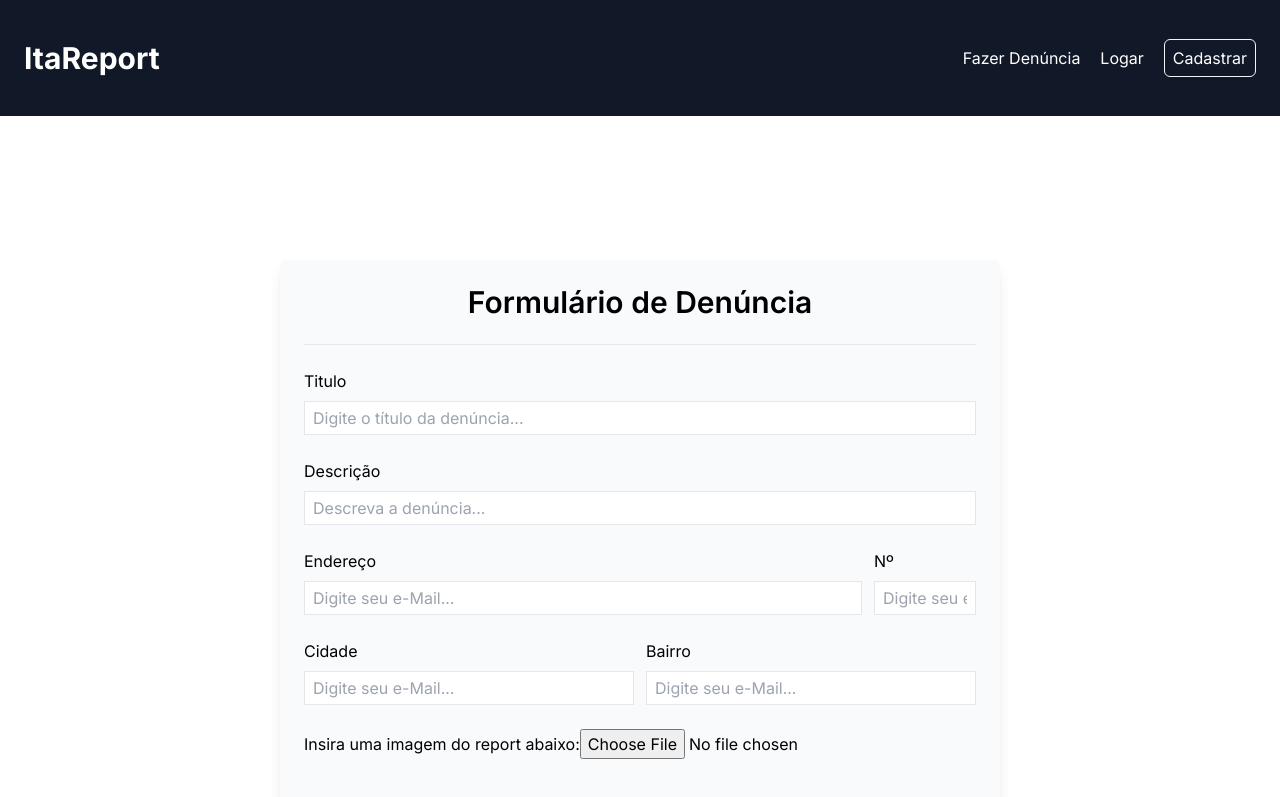
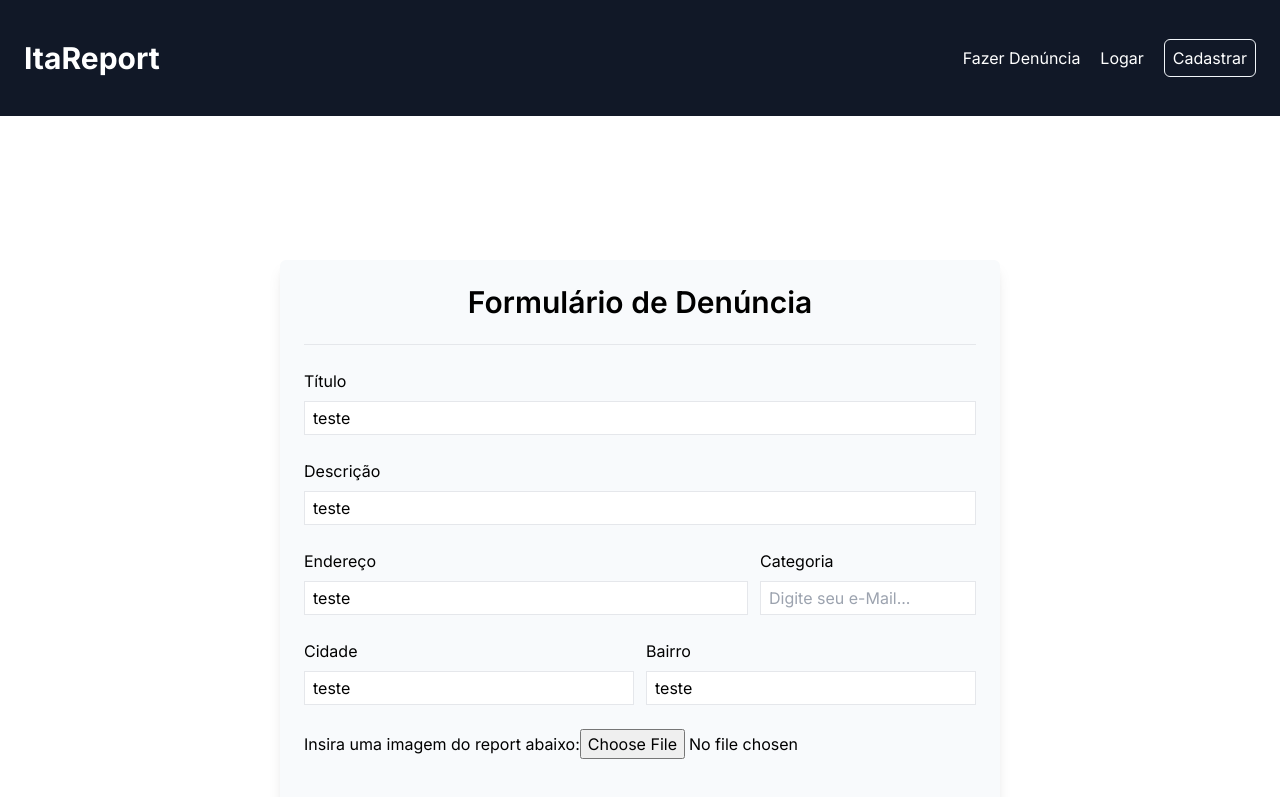
Before and after one commit to Theus1990/itareport, a Next.js app: page /formDenuncia in a window 1280 px wide. Shown: the top 797 px of the page. Built offline with nearby package versions, Linux system fonts and the light colour scheme.

Commit message:
form semi-funcional

```diff
--- a/src/app/formDenuncia/page.jsx
+++ b/src/app/formDenuncia/page.jsx
@@ -1,55 +1,116 @@
-import React from "react"
+"use client"
+
+import { React, useState } from "react"
 import Header from "../components/header"
 import Footer from "../components/footer"
+import axios from "axios"
 
 export default function Forms() {
+    const [title, setTitle] = useState("teste")
+    const [content, setContent] = useState("teste")
+    const [id, setId] = useState("4e266564-ed82-4233-8810-040e323d2350")
+    const [idCat, setIdCat] = useState("43116f59-0b4d-4da6-a8a4-3e82b87969be")
+    const [street, setStreet] = useState("teste")
+    const [district, setDistrict] = useState("teste")
+    const [city, setCity] = useState("teste")
+
+    const handleSubmit = (e) => {
+        e.preventDefault()
+
+        axios
+            .post("http://localhost:3030/report", {
+                title,
+                content,
+                id,
+                idCat,
+                street,
+                district,
+                city
+            })
+            .then((response) => {
+                console.log(response.data)
+
+                if (response.data.error) {
+                    alert(response.data.message)
+                    return
+                }
+
+                alert("Denúncia cadastrada com sucesso")
+            })
+            .catch((error) => {
+                console.log(error)
+                alert("Erro ao cadastrar denúncia")
+            })
+    }
+
     return (
         <>
+            <div className='create-report'>
                 <Header />
-            <div className='flex justify-center items-center pt-36 pb-36'>
+                <form
+                    className='flex justify-center items-center pt-36 pb-36'
+                    onSubmit={handleSubmit}
+                >
                     <div className='form-register grid grid-cols-2 gap-3 p-6 shadow-lg bg-slate-50 rounded-md'>
                         <h1 className='text-3xl block text-center font-semibold col-span-2'>
-                        <i className='fa-solid fa-user'></i> Formulário de
-                        Denúncia
+                            Formulário de Denúncia
                         </h1>
                         <hr className='mt-3 col-span-2' />
                         <div className='mt-3 col-span-2'>
-                        <label for='titulo' className='block text-base mb-2 '>
-                            Titulo
+                            <label
+                                htmlFor='title'
+                                className='block text-base mb-2'
+                            >
+                                Título
                             </label>
                             <input
                                 type='text'
-                            id='nome'
+                                id='title'
                                 className='border w-full text-base px-2 py-1 focus:outline-none focus:ring-0 focus:border-gray-600'
-                            placeholder='Digite o título da denúncia...'
+                                placeholder='Tema da denúncia...'
+                                value={title}
+                                onChange={(e) => setTitle(e.target.value)}
                             />
                         </div>
                         <div className='mt-3 col-span-2'>
-                        <label for='email' className='block text-base mb-2'>
+                            <label
+                                htmlFor='content'
+                                className='block text-base mb-2'
+                            >
                                 Descrição
                             </label>
                             <input
                                 type='text'
-                            id='email'
+                                id='content'
                                 className='border w-full text-base px-2 py-1 focus:outline-none focus:ring-0 focus:border-gray-600'
                                 placeholder='Descreva a denúncia...'
+                                value={content}
+                                onChange={(e) => setContent(e.target.content)}
                             />
                         </div>
                         <div className='mt-3 col-span-2 grid grid-cols-12 gap-3'>
-                        <div className='col-span-10'>
-                            <label for='cpf' className='block text-base mb-2'>
+                            <div className='col-span-8'>
+                                <label
+                                    htmlFor='cpf'
+                                    className='block text-base mb-2'
+                                >
                                     Endereço
                                 </label>
                                 <input
                                     type='text'
                                     id='cpf'
                                     className='border w-full text-base px-2 py-1 focus:outline-none focus:ring-0 focus:border-gray-600'
-                                placeholder='Digite seu e-Mail...'
+                                    placeholder='Digite o endereço da denúncia...'
+                                    value={street}
+                                    onChange={(e) => setStreet(e.target.street)}
                                 />
                             </div>
-                        <div className='col-span-2'>
-                            <label for='cpf' className='block text-base mb-2'>
-                                Nº
+                            <div className='col-span-4'>
+                                <label
+                                    htmlFor='cpf'
+                                    className='block text-base mb-2'
+                                >
+                                    Categoria
                                 </label>
                                 <input
                                     type='text'
@@ -61,18 +122,26 @@ export default function Forms() {
                         </div>
 
                         <div className='mt-3'>
-                        <label for='cpf' className='block text-base mb-2'>
+                            <label
+                                htmlFor='cpf'
+                                className='block text-base mb-2'
+                            >
                                 Cidade
                             </label>
                             <input
                                 type='text'
                                 id='cpf'
                                 className='border w-full text-base px-2 py-1 focus:outline-none focus:ring-0 focus:border-gray-600'
-                            placeholder='Digite seu e-Mail...'
+                                placeholder='Digite a cidade...'
+                                value={city}
+                                onChange={(e) => setCity(e.target.city)}
                             />
                         </div>
                         <div className='mt-3'>
-                        <label for='cpf' className='block text-base mb-2'>
+                            <label
+                                htmlFor='cpf'
+                                className='block text-base mb-2'
+                            >
                                 Bairro
                             </label>
                             <input
@@ -80,11 +149,16 @@ export default function Forms() {
                                 id='cpf'
                                 className='border w-full text-base px-2 py-1 focus:outline-none focus:ring-0 focus:border-gray-600'
                                 placeholder='Digite seu e-Mail...'
+                                value={district}
+                                onChange={(e) => setDistrict(e.target.district)}
                             />
                         </div>
                         <div className='mt-3 flex justify-between items-center col-span-2'>
                             <div className='block text-base mb-2'>
-                            <label htmlFor='inputImagem' className='form-label'>
+                                <label
+                                    htmlFor='inputImagem'
+                                    className='form-label'
+                                >
                                     Insira uma imagem do report abaixo:
                                 </label>
                                 <input
@@ -99,13 +173,13 @@ export default function Forms() {
                                 type='submit'
                                 className='border-2 border-gray-900 bg-gray-900 text-white py-1 w-full rounded-md hover:bg-transparent hover:text-gray-900 font-semibold'
                             >
-                            <i className='fa-solid fa-right-to-bracket'></i>
-                            &nbsp;&nbsp;Enviar
+                                Enviar
                             </button>
                         </div>
                     </div>
+                </form>
+                <Footer />
             </div>
-            <Footer />
         </>
     )
 }
```
Lines whose indentation alone changed are shown as unchanged.
